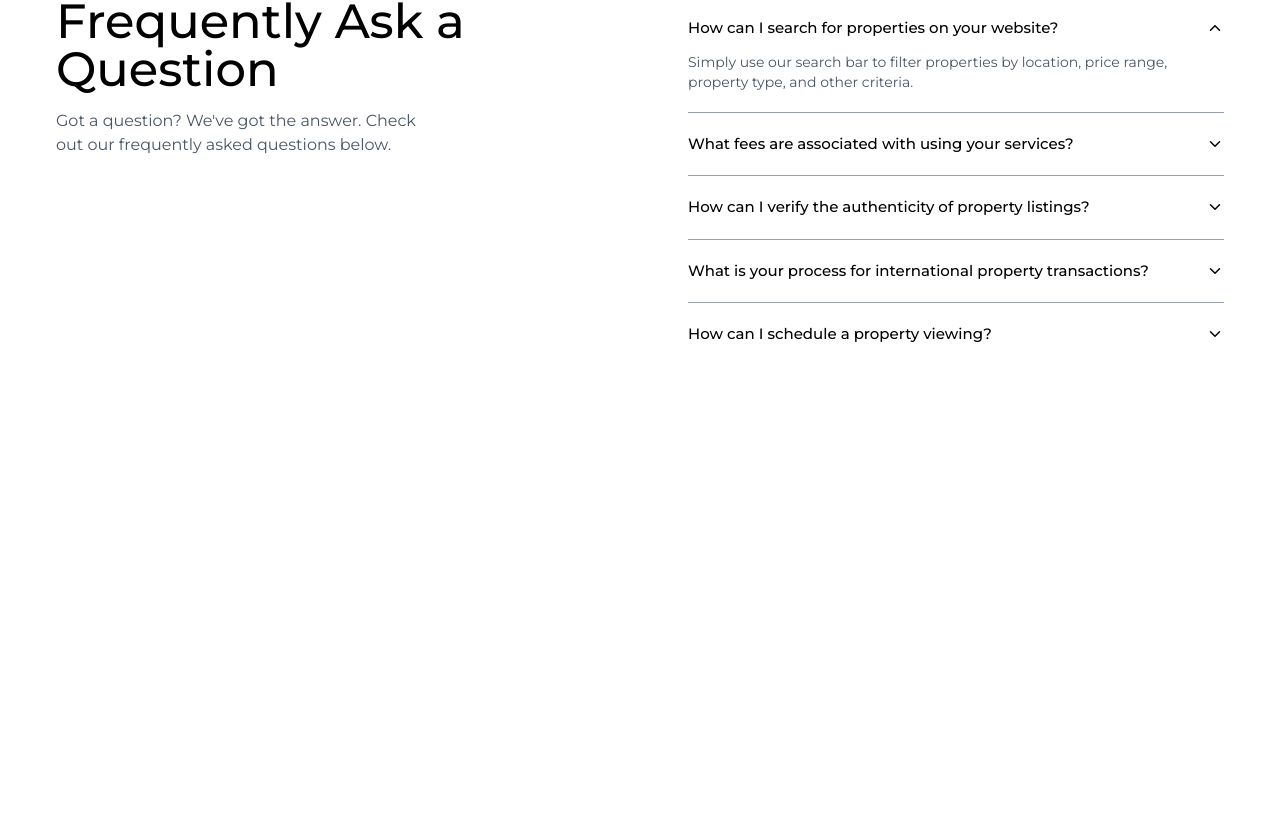
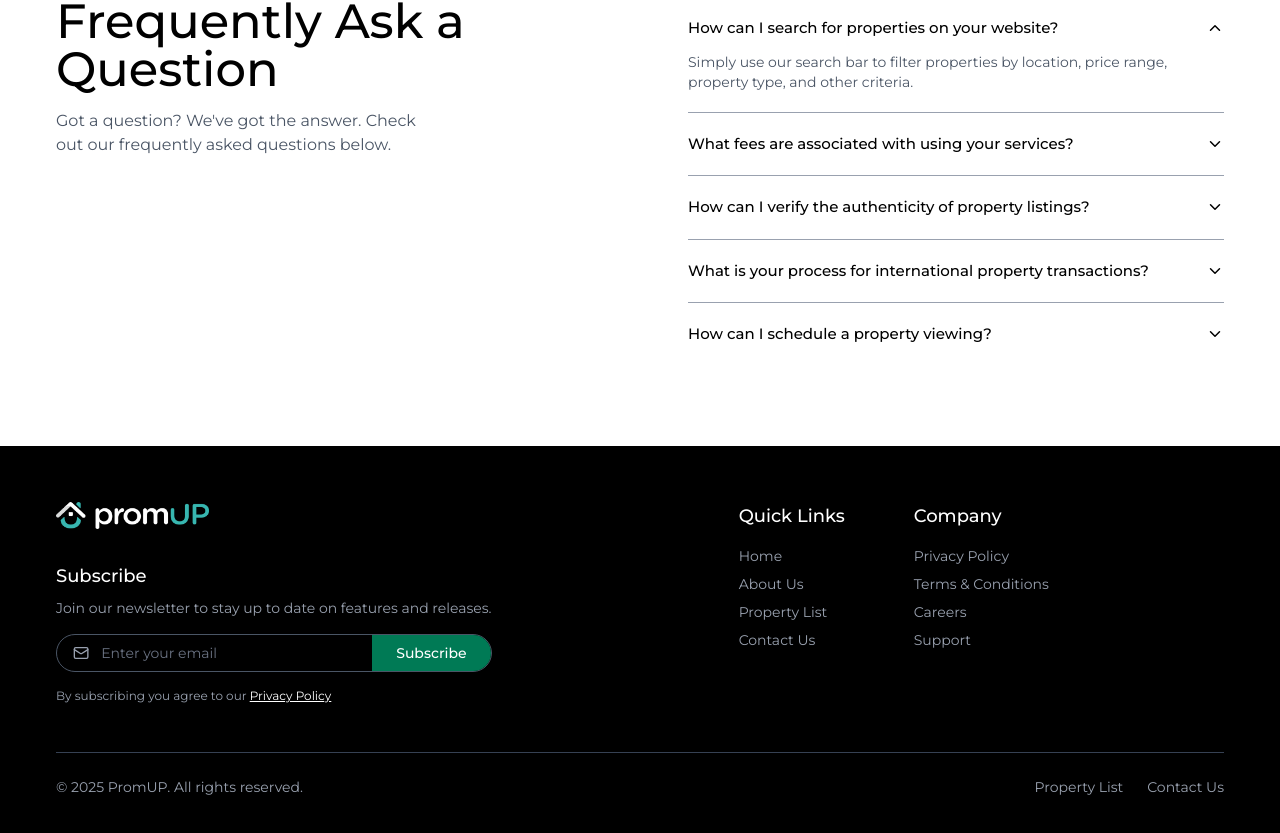
Before and after one commit to developer-dharmaraj/promup-landing-page, a React (Vite) app: page / in a window 1280 px wide. Shown: the part 2971-3804 px from the top of the page. Before the commit the page ends 3337 px from the top, so only its background shows below. Built offline with nearby package versions, Linux system fonts and the light colour scheme; no server answers; a web font is replaced by a local one.

Commit message:
latest changes

```diff
--- a/src/App.jsx
+++ b/src/App.jsx
@@ -1,6 +1,7 @@
 import { BrowserRouter } from 'react-router-dom'
 import HomePage from './pages/HomePage'
 import Navbar from './components/layout/Navbar'
+import Footer from './components/layout/Footer'
 
 const App = () => {
   return (
@@ -8,6 +9,7 @@ const App = () => {
       <BrowserRouter>
         <Navbar />
         <HomePage />
+        <Footer />
       </BrowserRouter>
 
     </>
--- a/src/components/DiscoverSection.jsx
+++ b/src/components/DiscoverSection.jsx
@@ -54,7 +54,7 @@ const DiscoverSection = () => {
                                 </div>
 
                                 <div className="md:border-l md:border-gray-200 md:pl-6">
-                                    <button className="w-full group md:w-auto px-4 py-2 text-sm inline-flex items-center justify-center gap-2 border  border-gray-300 hover:bg-emerald-700 hover:text-white transition " aria-label={`View details of ${item.title}`}>
+                                    <button className="w-full group md:w-auto px-4 py-2 text-sm inline-flex items-center justify-center gap-2 border cursor-pointer  border-gray-300 hover:bg-emerald-700 hover:text-white transition " aria-label={`View details of ${item.title}`}>
                                         View Details
                                         <ArrowRight size={16} className="transition-transform group-hover:translate-x-1" />
                                     </button>
--- /dev/null
+++ b/src/components/layout/Footer.jsx
@@ -0,0 +1,93 @@
+import { Mail } from "lucide-react";
+import BrandLogo from "../ui/BrandLogo";
+import { Link } from "react-router-dom";
+import { footerData } from "../../config/footerData";
+
+const Footer = () => {
+    return (
+        <footer className="bg-black text-white mt-20">
+            <div className="max-w-7xl mx-auto px-6 md:px-14 py-14">
+
+                <div className=" flex justify-between gap-12 flex-col md:flex-row">
+
+                    {/* Subscribe */}
+                    <div>
+                        <BrandLogo />
+
+                        <div className="mt-8">
+                            <h3 className="text-lg font-medium">Subscribe</h3>
+                            <p className="text-sm text-gray-400 mt-2">
+                                {footerData.description}
+                            </p>
+                        </div>
+
+                        <div className="mt-4 flex items-center border border-gray-600 rounded-full overflow-hidden">
+                            <div className="flex items-center gap-3 px-4 flex-1">
+                                <Mail size={18} className="text-gray-400" />
+                                <input
+                                    type="email"
+                                    placeholder="Enter your email"
+                                    className="bg-transparent text-sm text-white outline-none w-full placeholder:text-gray-500"
+                                />
+                            </div>
+                            <button className="px-6 py-2 bg-emerald-700 hover:bg-emerald-600 transition text-sm font-medium">
+                                Subscribe
+                            </button>
+                        </div>
+
+                        <p className="text-xs text-gray-400 mt-4">
+                            By subscribing you agree to our{" "}
+                            <Link to="/privacy" className="text-white underline">
+                                Privacy Policy
+                            </Link>
+                        </p>
+                    </div>
+
+                    {/* Links */}
+                    <div className="grid grid-cols-2 gap-10 sm:grid-cols-3">
+                        {footerData.links.map((section, idx) => (
+                            <div key={idx}>
+                                <h4 className="text-lg font-medium mb-4">
+                                    {section.title}
+                                </h4>
+                                <ul className="flex flex-col gap-2 text-sm text-gray-400">
+                                    {section.items.map((link, i) => (
+                                        <li key={i}>
+                                            <Link
+                                                to={link.path}
+                                                className="hover:text-white transition"
+                                            >
+                                                {link.label}
+                                            </Link>
+                                        </li>
+                                    ))}
+                                </ul>
+                            </div>
+                        ))}
+                    </div>
+
+                </div>
+
+                {/* Bottom Bar */}
+                <div className="border-t border-gray-700 mt-12 pt-6 flex flex-col sm:flex-row justify-between items-center gap-4 text-sm text-gray-400">
+                    <p>© 2025 PromUP. All rights reserved.</p>
+
+                    <div className="flex gap-6">
+                        {footerData.bottomLinks.map((link, i) => (
+                            <Link
+                                key={i}
+                                to={link.path}
+                                className="hover:text-white transition"
+                            >
+                                {link.label}
+                            </Link>
+                        ))}
+                    </div>
+                </div>
+
+            </div>
+        </footer>
+    );
+};
+
+export default Footer;
--- /dev/null
+++ b/src/config/footerData.js
@@ -0,0 +1,30 @@
+export const footerData = {
+    description:
+        "Join our newsletter to stay up to date on features and releases.",
+
+    links: [
+        {
+            title: "Quick Links",
+            items: [
+                { label: "Home", path: "/" },
+                { label: "About Us", path: "/about" },
+                { label: "Property List", path: "/properties" },
+                { label: "Contact Us", path: "/contact" },
+            ],
+        },
+        {
+            title: "Company",
+            items: [
+                { label: "Privacy Policy", path: "/privacy" },
+                { label: "Terms & Conditions", path: "/terms" },
+                { label: "Careers", path: "/careers" },
+                { label: "Support", path: "/support" },
+            ],
+        },
+    ],
+
+    bottomLinks: [
+        { label: "Property List", path: "/properties" },
+        { label: "Contact Us", path: "/contact" },
+    ],
+};
```
